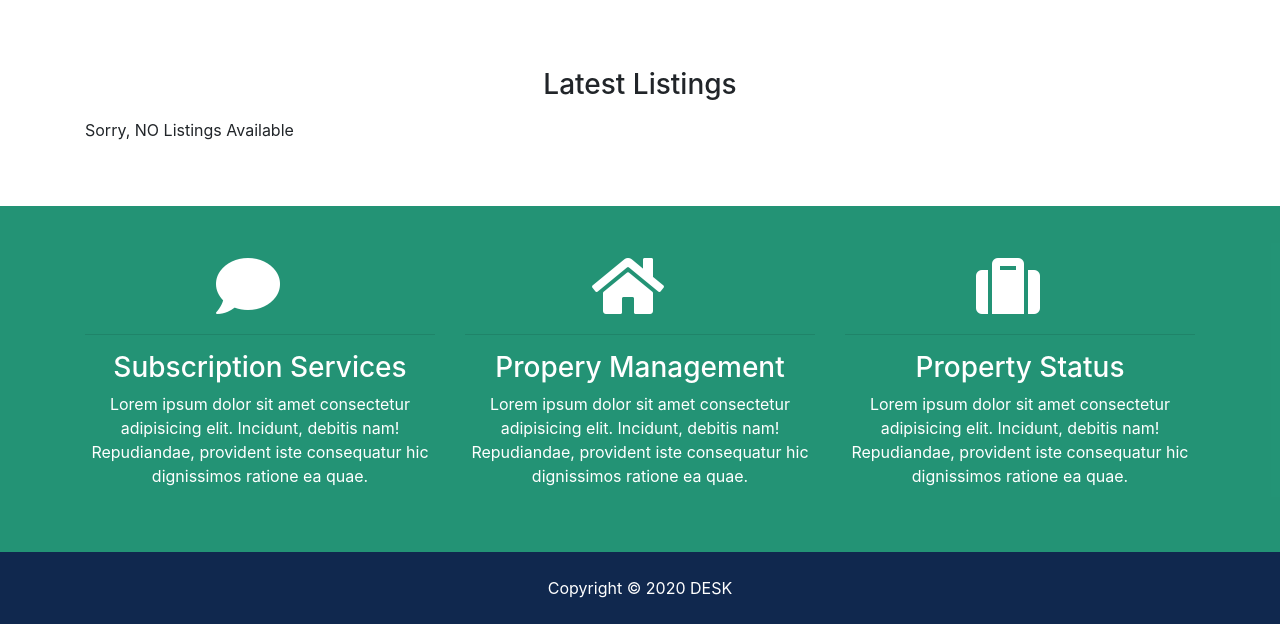
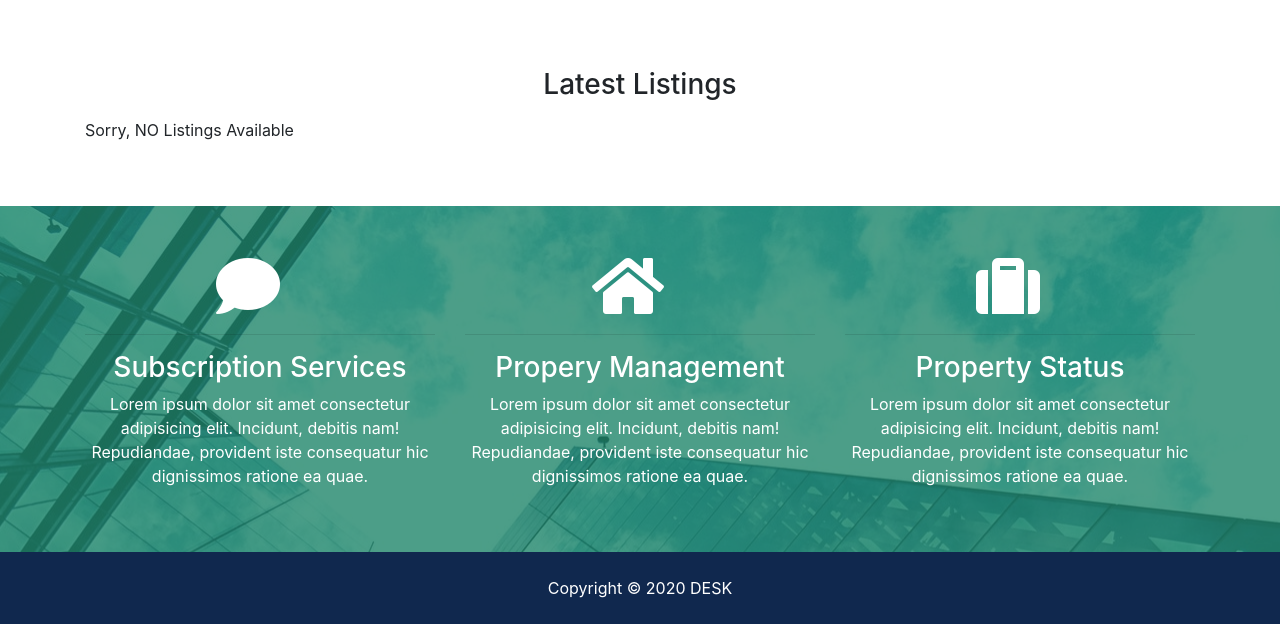
Before and after one commit to starlightvi/desk_project, a Django app: page / in a window 1280 px wide. Shown: the part 774-1398 px from the top of the page. Run offline with Django 3.2, Linux system fonts and the light colour scheme; data that the repository does not hold is empty; some libraries are stand-ins or nearby versions.

Commit message:
Update style.css
changed css

```diff
--- a/desk/static/css/style.css
+++ b/desk/static/css/style.css
@@ -14,6 +14,10 @@ img {
 .social a {
   margin-right: 0.4rem; }
 
+#textpadding
+{
+  padding-right: 30px;
+}
 #showcase {
   background: url(../img/showcase.jpeg) no-repeat top center fixed;
   position: relative;
@@ -34,7 +38,7 @@ img {
     background: rgba(51, 51, 51, 0.8); }
 
 #services {
-  background: url(../img/building.jpg) no-repeat top center fixed/cover;
+  background: url(../img/building.jpg) no-repeat top center fixed;
   min-height: 300px;
   position: relative;
   overflow: hidden; }
```
